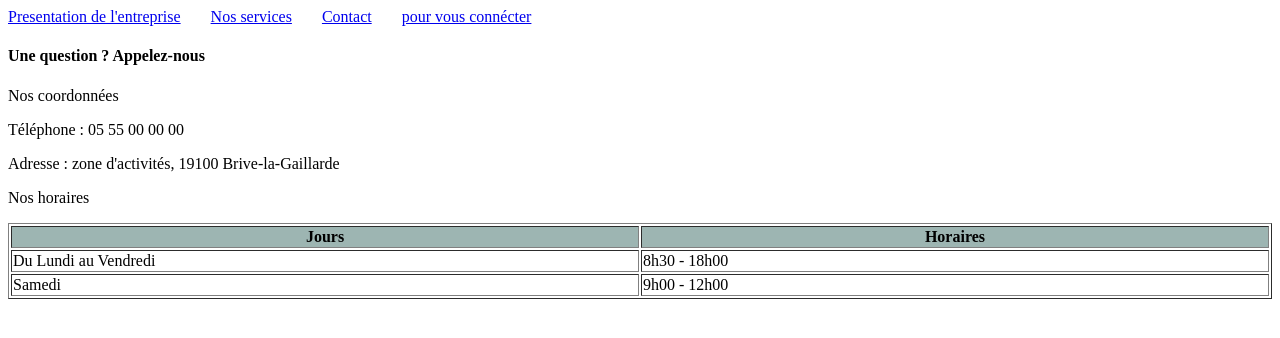
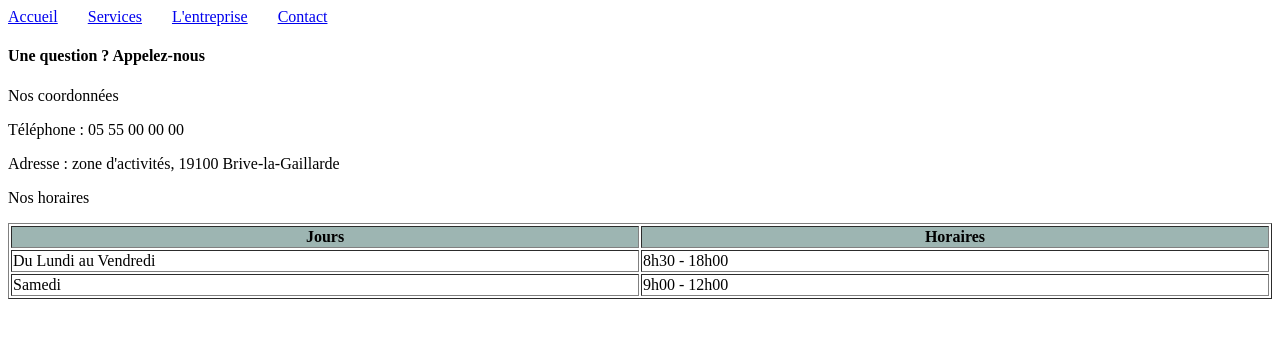
Before and after one commit to Flamma-quintanel/TechSolutions, a PHP site: page /contact.php in a window 1280 px wide. Shown: the top 338 px of the page. Run offline with PHP 8.4, Linux system fonts and the light colour scheme.

Commit message:
mise a jour du menu et de l'entete pour inclure le fichier menu.php et pied.php

```diff
--- a/contact.php
+++ b/contact.php
@@ -6,12 +6,7 @@
      <link rel="stylesheet" href="css/style.css">
    </head>
    <body>
-     <ul  class="menu">
-        <li><a href="accueil.php">Presentation de l'entreprise</a></li>
-        <li><a href="services.php">Nos services</a></li>
-        <li><a href="contact.php">Contact</a></li>
-        <li><a href="connexion.php">pour vous connécter</a></li>
-      </ul>
+    <?php include "inc/menu.php"; ?>
       <p><h4>Une question ? Appelez-nous</p></h4>
       <p>Nos coordonnées</p>
       <p>Téléphone : 05 55 00 00 00</p>
--- a/inc/menu.php
+++ b/inc/menu.php
@@ -1,7 +1,7 @@
 <nav>
   <ul class="menu">
-    <li><a class="lien-menu" href="index.php">Accueil</a></li>
-    <li><a class="lien-menu" href="services.php">Nos services</a></li>
+    <li><a class="lien-menu" href="accueil.php">Accueil</a></li>
+    <li><a class="lien-menu" href="services.php">Services</a></li>
     <li><a class="lien-menu" href="entreprise.php">L'entreprise</a></li>
     <li><a class="lien-menu" href="contact.php">Contact</a></li>
   </ul>
```
Also changed, not shown: Connexion.php (deleted, +0 -14 lines), entreprise.php (added, +9 -0 lines), services.php (+1 -6 lines).
